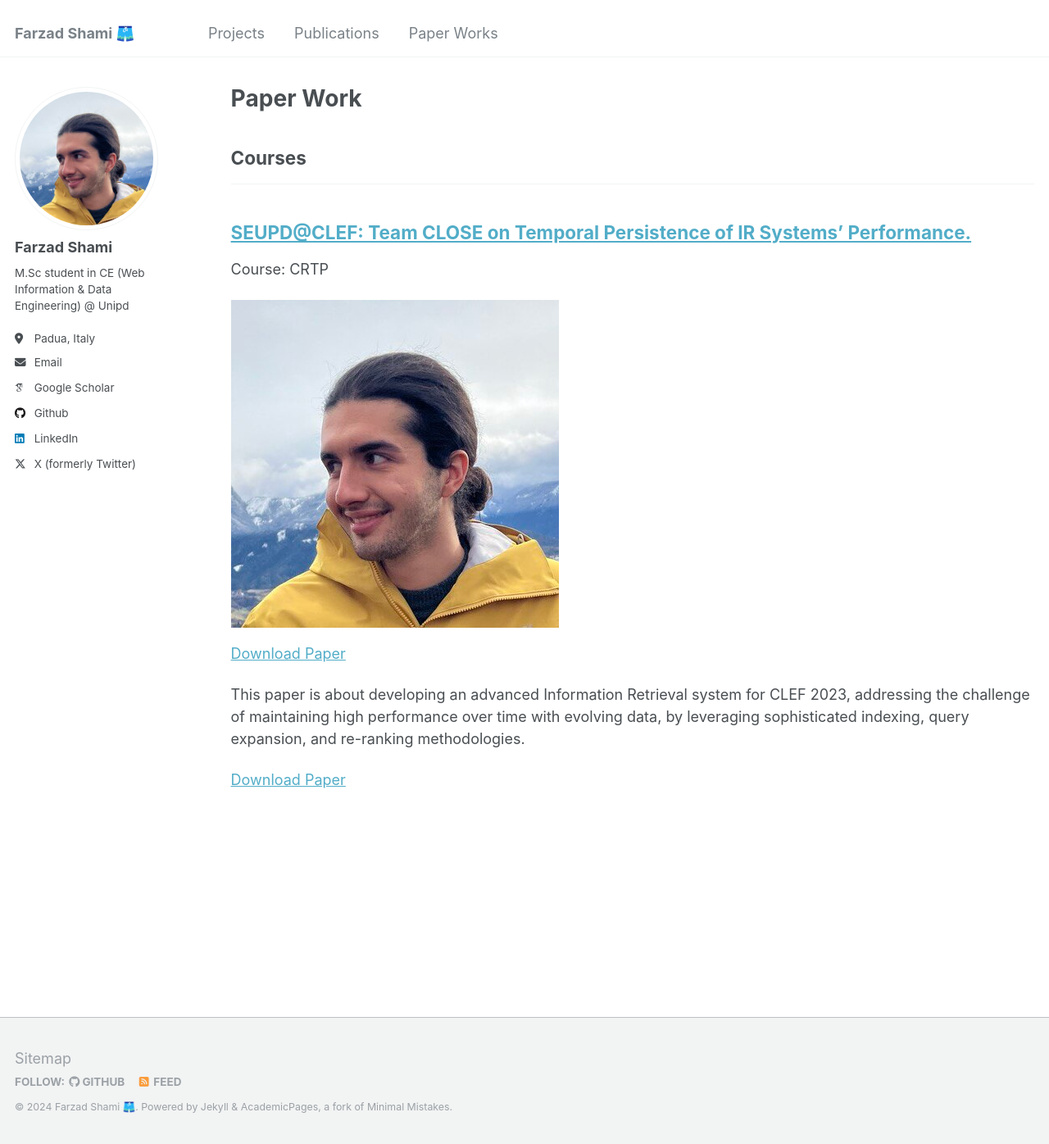
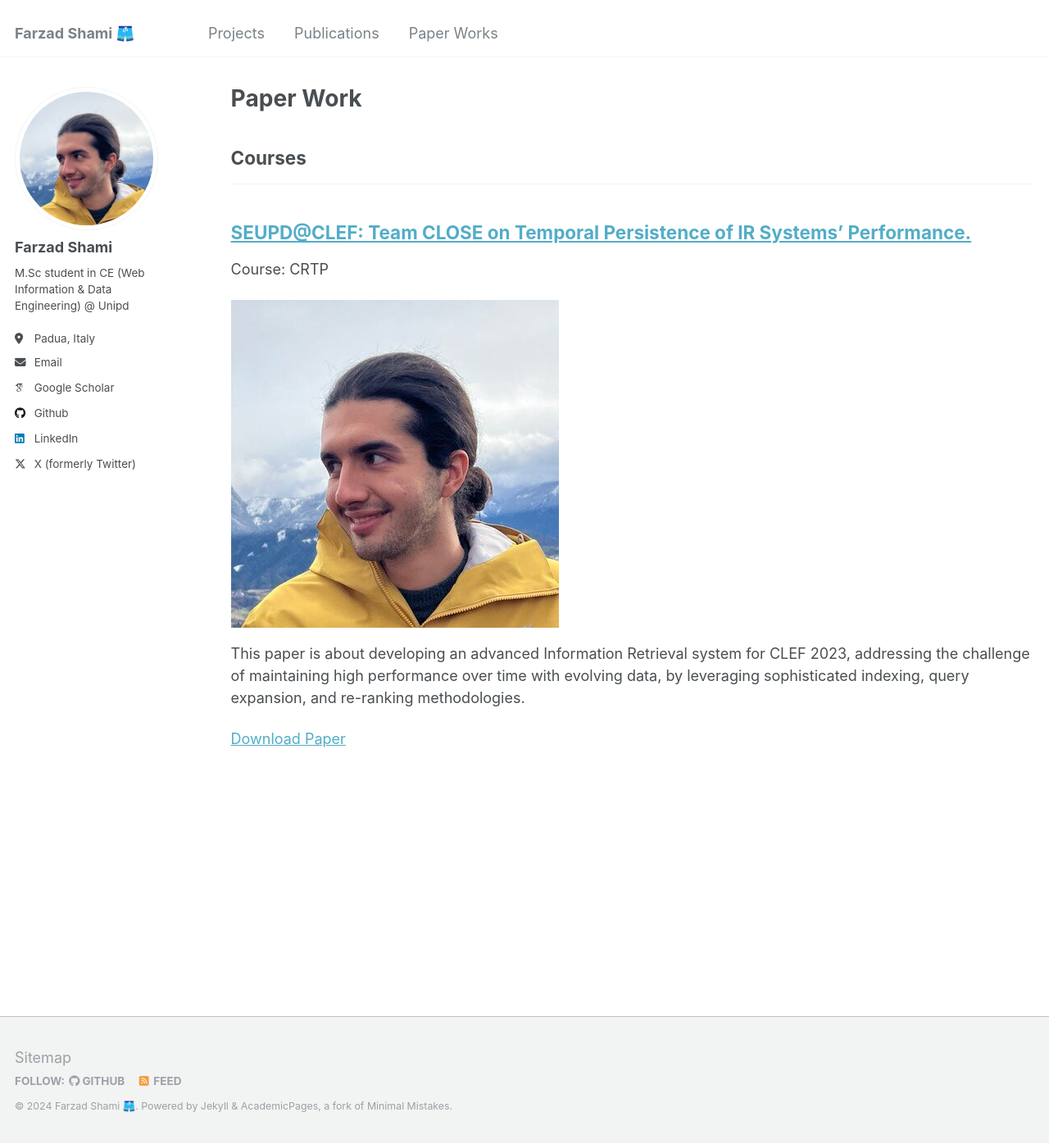
Before and after one commit to fuzsh/fuzsh.github.io, a Jekyll site: the page built from _pages/paper-works.html, in a window 1280 px wide and 1396 px high. Shown: the whole window at 82% size. Built offline with Jekyll 4.4.1, drawn with Linux system fonts in a browser that asks for light colours; some web fonts are replaced.

Commit message:
Update archive-single.html

```diff
--- a/_includes/archive-single.html
+++ b/_includes/archive-single.html
@@ -57,14 +57,6 @@
         </div>
       {% endif %}
 
-      {% if post.paperurl and post.slidesurl %}
-        <p><a href="{{ post.paperurl }}">Download Paper</a> | <a href="{{ post.slidesurl }}">Download Slides</a></p>
-      {% elsif post.paperurl %}
-        <p><a href="{{ post.paperurl }}">Download Paper</a></p>
-      {% elsif post.slidesurl %}
-        <p><a href="{{ post.slidesurl }}">Download Slides</a></p>
-      {% endif %}
-
     {% elsif post.date %}
       <p class="page__date"><strong><i class="fa fa-fw fa-calendar" aria-hidden="true"></i> {{ site.data.ui-text[site.locale].date_label | default: "Published:" }}</strong> <time datetime="{{ post.date | default: "1900-01-01" | date_to_xmlschema }}">{{ post.date | default: "1900-01-01" | date: "%B %d, %Y" }}</time></p>
     {% endif %}
```
